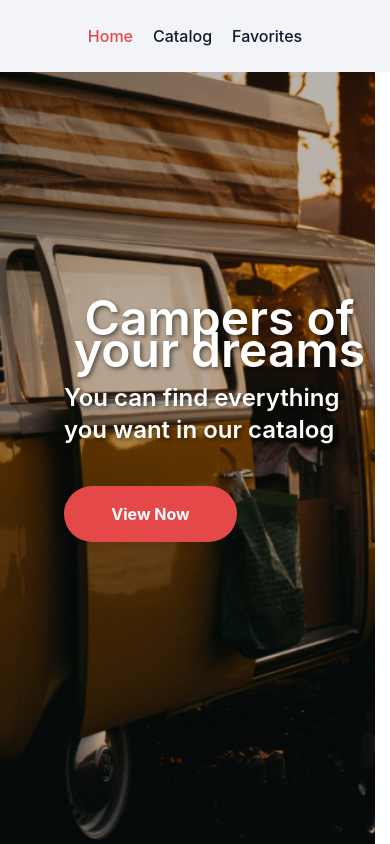
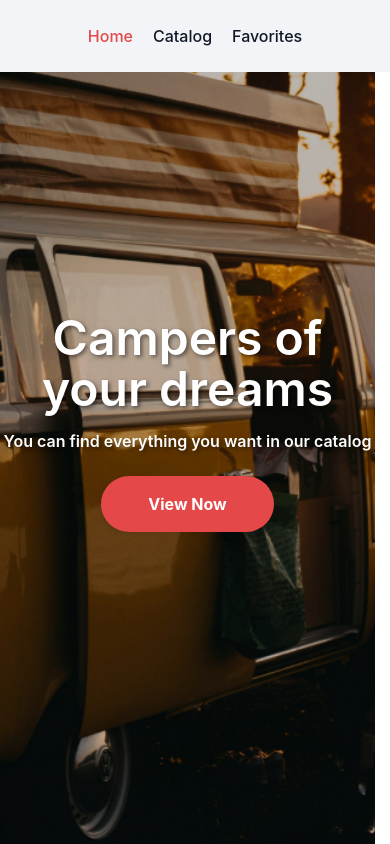
Before and after one commit to tapsikk/Trav-Trucks, a React (Vite) app: page / in a window 390 px wide. Built offline with nearby package versions, Linux system fonts and the light colour scheme.

Commit message:
- main page adaptive

```diff
--- a/src/pages/WelcomePage/WelcomePage.module.css
+++ b/src/pages/WelcomePage/WelcomePage.module.css
@@ -56,3 +56,21 @@
   background-color: #D84343;
   transform: scale(1.05);
 }
+
+
+@media screen and (max-width: 595px) {
+  .container {
+    display: flex;
+    align-items: center;
+    padding-left: 0px;
+  }
+  .title {
+    line-height: 107%;
+  }
+  .description {
+    text-align: center;
+    font-size: 16px;
+    margin-bottom: 24px;
+  }
+
+}
```
